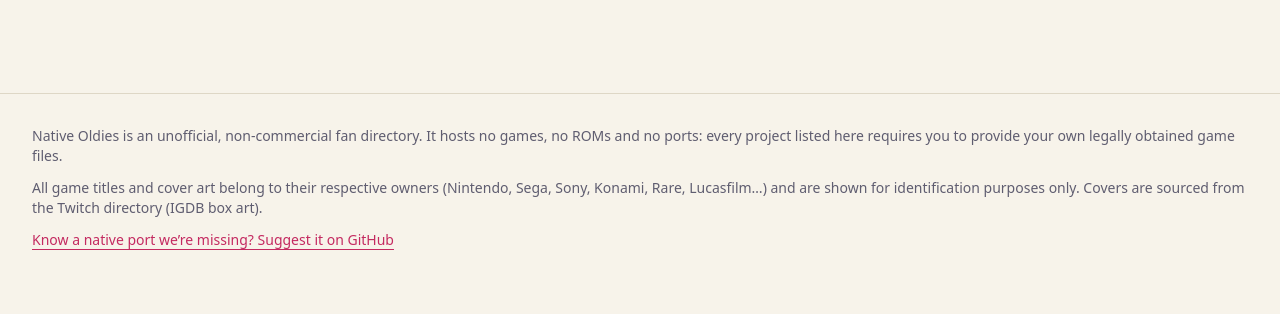
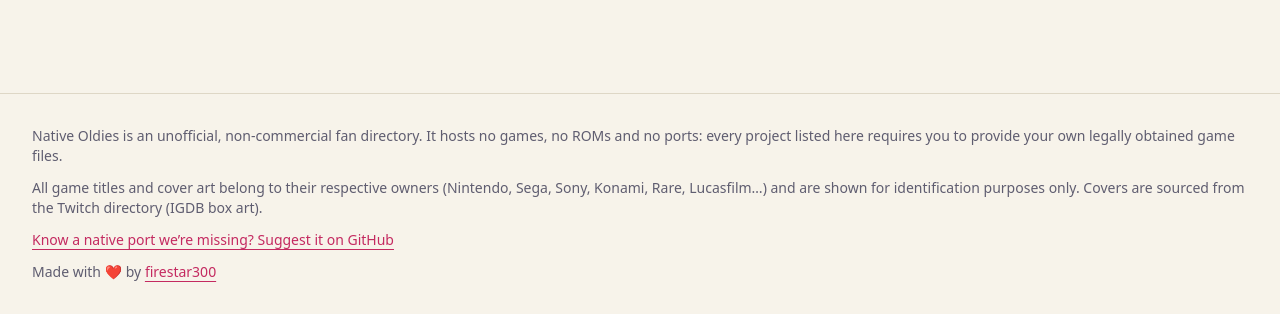
Before and after one commit to firestar300/Native-Oldies, a website built with Vite: page index.html in a window 1280 px wide. Shown: the part 5274-5588 px from the top of the page. Before the commit the page ends 5556 px from the top, so only its background shows below. Built offline with nearby package versions, Linux system fonts and the light colour scheme.

Commit message:
feat: add tracking and issues template

```diff
--- a/index.html
+++ b/index.html
@@ -196,9 +196,20 @@
           and are shown for identification purposes only. Covers are sourced from the Twitch directory (IGDB box art).
         </p>
         <p>
-          <a href="https://github.com/firestar300/Native-Oldies/issues/new" target="_blank" rel="noopener noreferrer"
+          <a href="https://github.com/firestar300/Native-Oldies/issues/new?template=suggest-port.yml" target="_blank" rel="noopener noreferrer"
             class="font-medium text-accent underline underline-offset-4 hover:no-underline focus-visible:outline-2 focus-visible:outline-offset-2 focus-visible:outline-accent">
             Know a native port we’re missing? Suggest it on GitHub<span class="sr-only"> (opens in a new tab)</span>
+          </a>
+        </p>
+        <p>
+          Made with <span aria-hidden="true">❤️</span><span class="sr-only">love</span> by
+          <a
+            href="https://github.com/firestar300"
+            target="_blank"
+            rel="noopener noreferrer"
+            class="font-medium text-accent underline underline-offset-4 hover:no-underline focus-visible:outline-2 focus-visible:outline-offset-2 focus-visible:outline-accent"
+          >
+            firestar300<span class="sr-only"> on GitHub (opens in a new tab)</span>
           </a>
         </p>
       </div>
```
Also changed, not shown: .github/ISSUE_TEMPLATE/config.yml (added), .github/ISSUE_TEMPLATE/suggest-port.yml (added).
